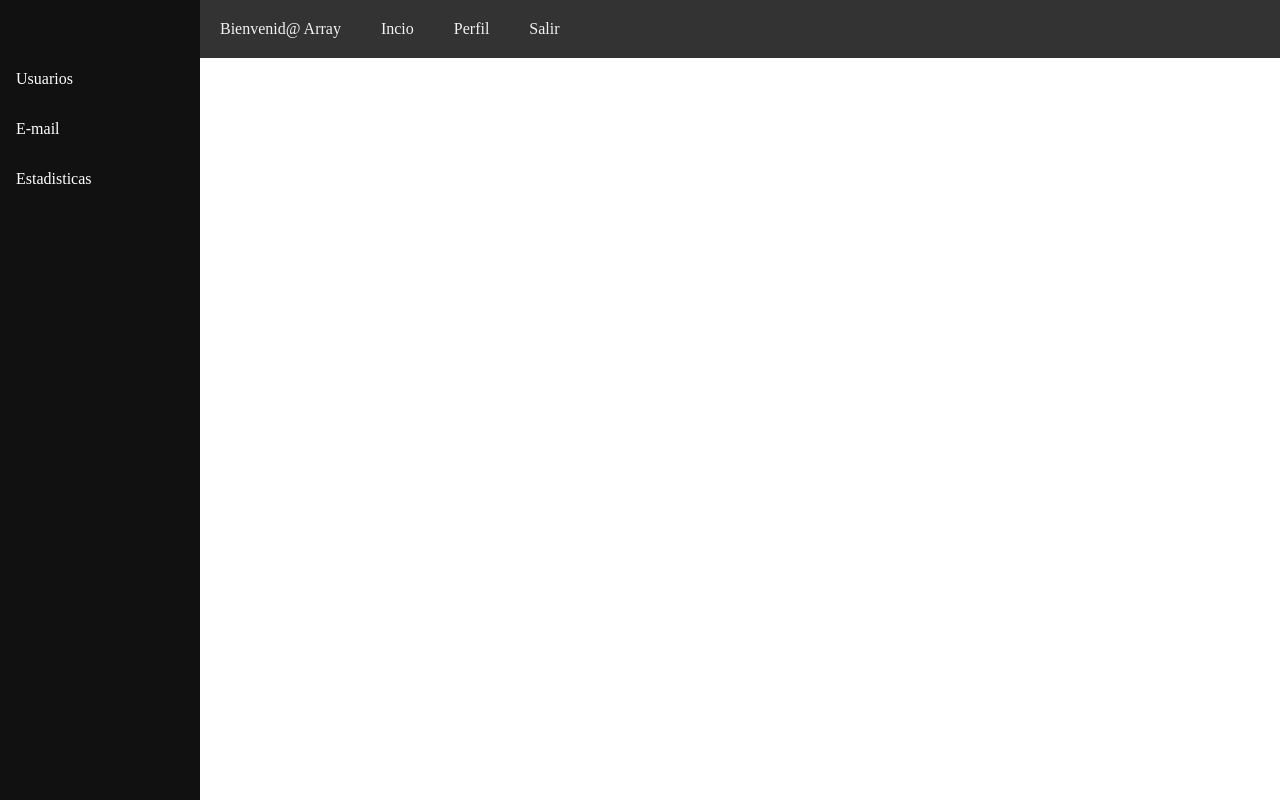
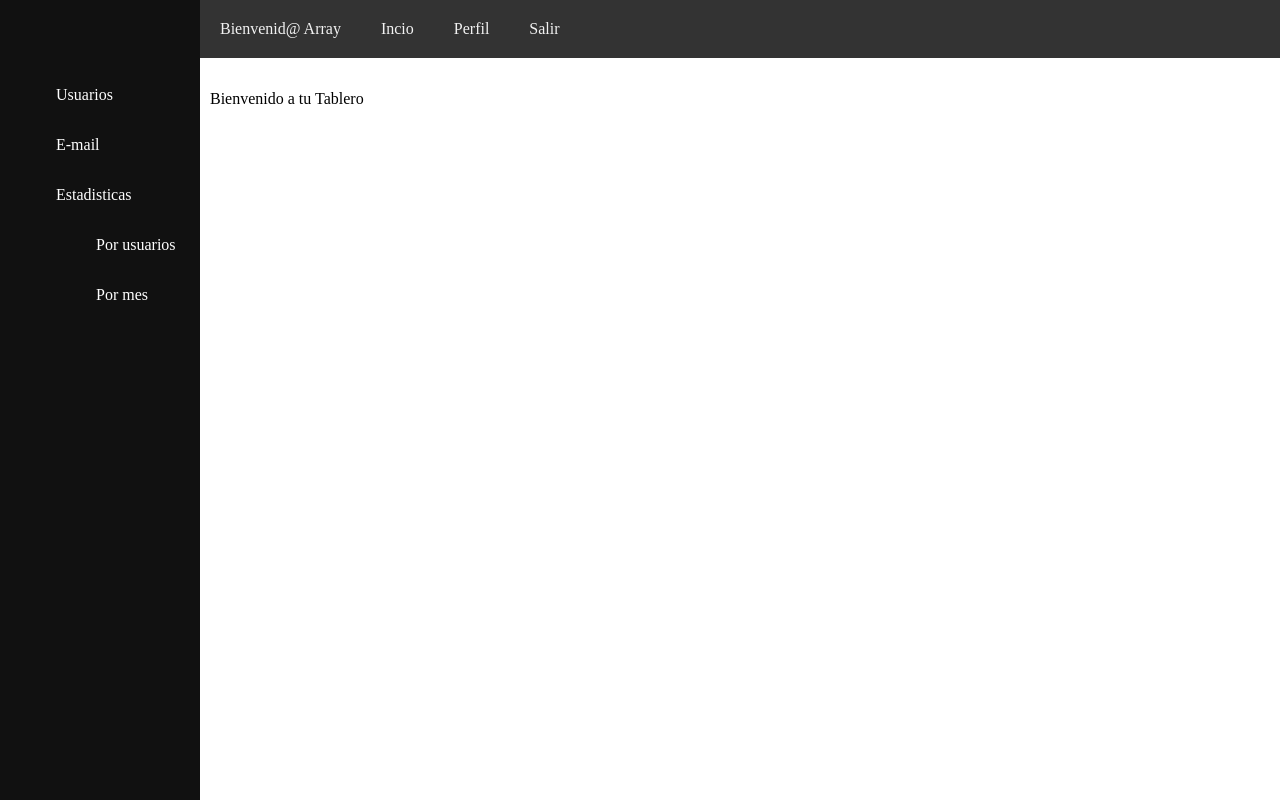
Before and after one commit to oscar-BG/panel-control, a PHP site: page /vistas/panel.php in a window 1280 px wide. Run offline with PHP 8.4, Linux system fonts and the light colour scheme; the visitor is signed in with stand-in values (Sample User, id 1); some libraries are stand-ins or nearby versions.

Commit message:
Agregamos las estadisticas por usuario

```diff
--- a/controlador/activoC.php
+++ b/controlador/activoC.php
@@ -160,5 +160,22 @@
           </div>
             ';
         }
+        public function estadistica_userC(){
+            $vistas = ActivoM::estadistica_userM();
+
+            echo '
+            <div class="chart-wrap ">
+            <div class="title">Estadisticas Generales</div>
+            <div class="grid">';
+            foreach ($vistas as $key => $value) {
+                // echo $value["user"];
+                // echo $value["suma"];
+                echo '<div class="bar" style="--bar-value:'.$value["suma"].'%;" data-name="'.$value["user"].'" title="'.$value["user"].' '.$value["suma"].'%"></div>';
+            }
+
+            echo '</div>
+          </div>
+            ';
+        }
     }
 ?>
--- a/modelos/activoM.php
+++ b/modelos/activoM.php
@@ -193,5 +193,10 @@
             }
             return $mes;
         }
+        static public function estadistica_userM(){
+            $pdo = ConexionBD::cBD()->prepare("SELECT DISTINCT user, SUM(view) as suma FROM estadistica GROUP BY user;");
+            $pdo -> execute();
+            return $pdo -> fetchAll();
+        }
     }
 ?>
--- a/vistas/css/style.css
+++ b/vistas/css/style.css
@@ -45,6 +45,9 @@ body{
     left: 0;
     background-color: #111;
     overflow-x: hidden;
+}
+.sidenav ul{
+    list-style: none;
 }
     /* Enleces de navegacion lateral */
 .sidenav a {
--- a/vistas/panel.php
+++ b/vistas/panel.php
@@ -28,9 +28,18 @@ require_once "../modelos/activoM.php";
         <br>
         <br>
         <br>
-        <a href="panel.php?menu=usuario">Usuarios</a>
-        <a href="panel.php?menu=email">E-mail</a>
-        <a href="panel.php?menu=estadistica">Estadisticas</a>
+        <ul>
+            <li><a href="panel.php?menu=usuario">Usuarios</a></li>
+            <li><a href="panel.php?menu=email">E-mail</a></li>
+            <li>
+                <a href="#">Estadisticas</a>
+                <ul>
+                    <li><a href="panel.php?menu=estadistica&selec=user">Por usuarios</a></li>
+                    <li><a href="panel.php?menu=estadistica&selec=mes">Por mes</a></li>
+                </ul>
+            </li>
+            <!-- <li><a href="panel.php?menu=estadistica">Estadisticas</a></li> -->
+        </ul>
     </div>
 
     <!--###### DIV3 contenedor de los documentos html que llamamos con el menu ####-->
@@ -62,8 +71,11 @@ require_once "../modelos/activoM.php";
                         include_once "estadisticas.php";
                     break;
                     default:
+                        echo 'Bienvenido a tu Tablero';
                         break;
                 }
+            }else{
+                echo 'Bienvenido a tu Tablero';
             }
             if(isset($_GET["estado"])){
                 $estado = $_GET["estado"];
```
Also changed, not shown: vistas/estadisticas.php (+18 -3 lines).
